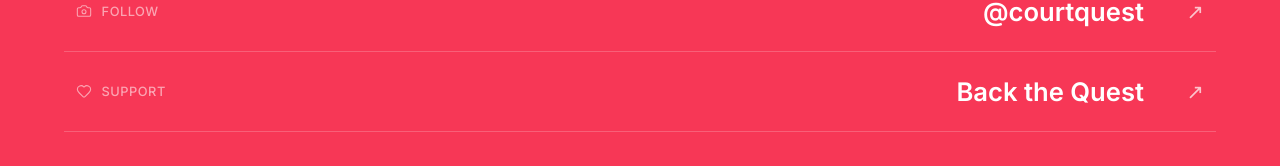
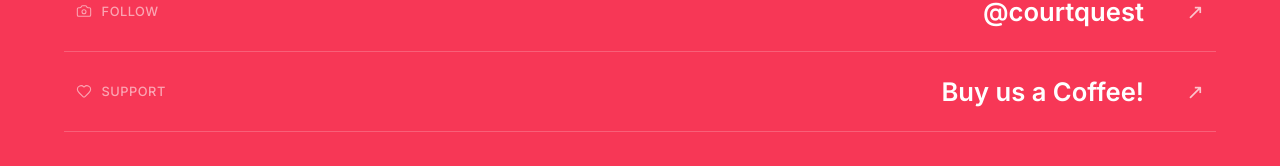
Before and after one commit to CourtQuest-Org/cq-website, a React (Vite) app: page / in a window 1280 px wide. Shown: the part 4460-4626 px from the top of the page. Built offline with nearby package versions, Linux system fonts and the light colour scheme.

Commit message:
Added buymeacoffee link

```diff
--- a/src/components/sections/ContactSection.jsx
+++ b/src/components/sections/ContactSection.jsx
@@ -17,8 +17,8 @@ const LINKS = [
   {
     icon: Heart,
     label: "Support",
-    value: "Back the Quest",
-    href: "https://gofund.me/aef0dc55",
+    value: "Buy us a Coffee!",
+    href: "https://buymeacoffee.com/courtquest",
   },
 ];
 
```
